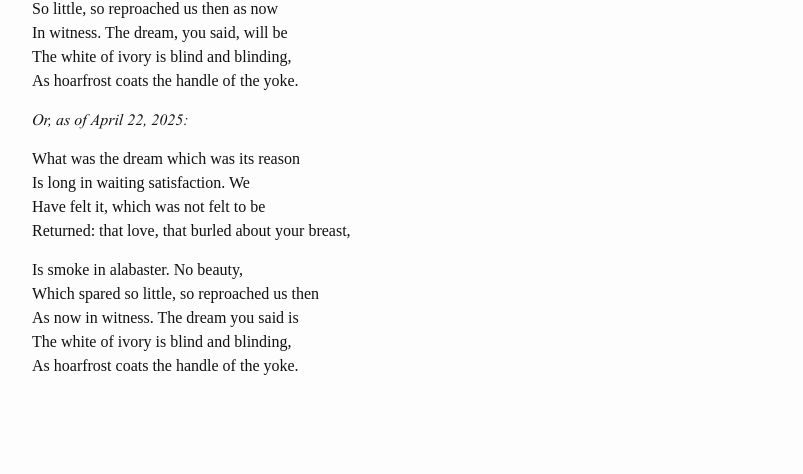
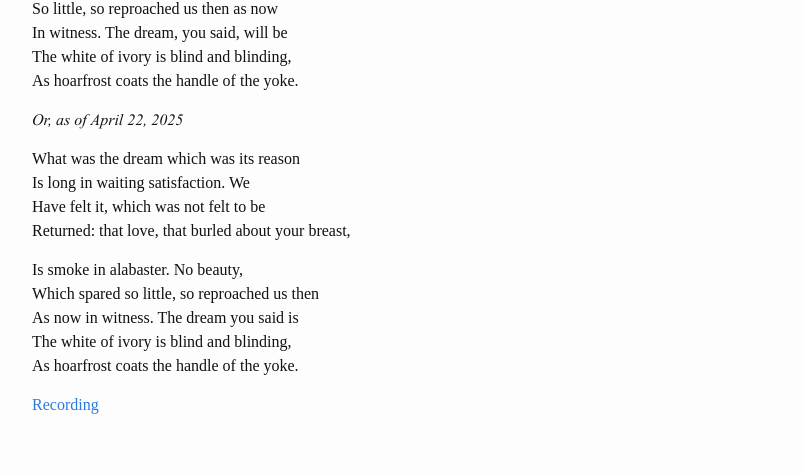
Before and after one commit to TheatrumMundi/TheatrumMundi, a Jekyll site: the page built from _posts/2025-01-03-composition-vi.markdown, in a window 1280 px wide. Shown: the part 483-957 px from the top of the page, without its empty margins (238-1041 px from the left). Built offline with Jekyll 4.4.1, drawn with Linux system fonts in a browser that asks for light colours; some web fonts are replaced; before the commit the page ends 921 px from its top, so only the background shows below that.

Commit message:
Update 2025-01-03-composition-vi.markdown

```diff
--- a/_posts/2025-01-03-composition-vi.markdown
+++ b/_posts/2025-01-03-composition-vi.markdown
@@ -18,7 +18,7 @@ In witness. The dream, you said, will be <br>
 The white of ivory is blind and blinding, <br>
 As hoarfrost coats the handle of the yoke. <br>
 
-*Or, as of April 22, 2025:*
+*Or, as of April 22, 2025*
 
 What was the dream which was its reason <br>
 Is long in waiting satisfaction. We <br>
@@ -30,3 +30,5 @@ Which spared so little, so reproached us then <br>
 As now in witness. The dream you said is <br>
 The white of ivory is blind and blinding, <br>
 As hoarfrost coats the handle of the yoke. <br>
+
+[Recording](https://voca.ro/19yuOUEmmeIh)
```
